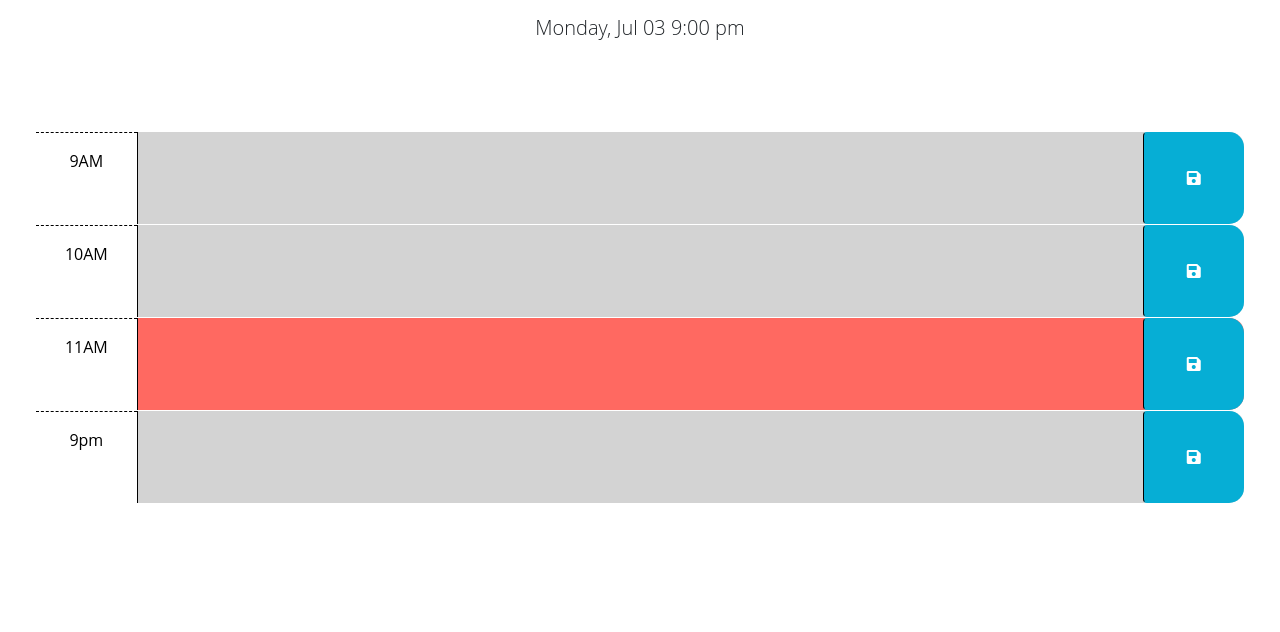
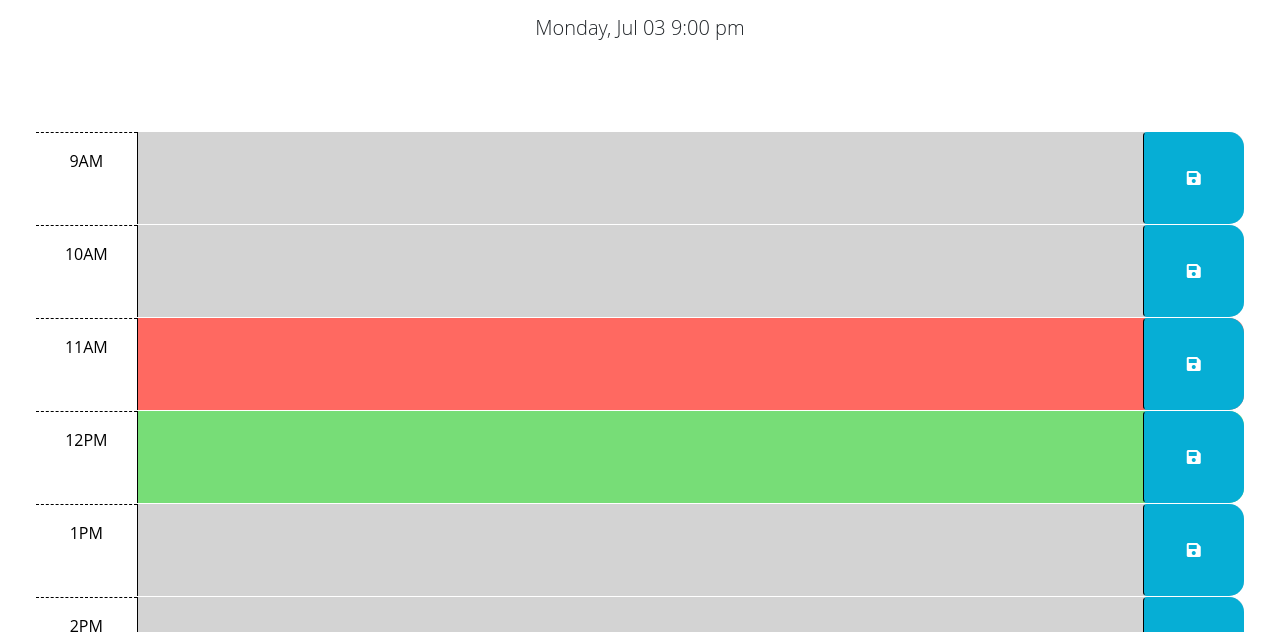
Before and after one commit to Ch40s1/Day-Planner, a plain HTML site: page index.html in a window 1280 px wide. Shown: the part 166-798 px from the top of the page. Drawn offline with nearby package versions, Linux system fonts and the light colour scheme.

Commit message:
made loop for divs, they now show 9-5 labor hours

```diff
--- a/script.js
+++ b/script.js
@@ -9,7 +9,9 @@ currentDayBox.text(currentDay.format("dddd, MMM DD h:mm a"));
 console.log(currentMeridiem);
 // .text("hi!");
 let divCounter = 0;
-
+const possibleMeridiems = ["9AM",'10AM','11AM','12PM','1PM','2PM','3PM','4PM','5PM'];
+const laborHours = ["9",'10','11','12','1','2','3','4','5'];
+let currentIndex = 0;
 $(function () {
   // TODO: Add a listener for click events on the save button. This code should
   // use the id in the containing time-block as a key to save the user input in
@@ -54,11 +56,12 @@ $(function () {
     // btn.appendChild(saveIcon);
 
     // divContainer.appendChild(rowDiv);
+    for(var i =0; i<9; i++){
 const divContainer = $(".container-fluid");
 
-const rowDiv = $("<div>").attr("id", "hour-" + currentHour).addClass("row time-block");
+const rowDiv = $("<div>").attr("id", "hour-" + laborHours[currentIndex]).addClass("row time-block");
 
-const stylingDiv = $("<div>").addClass("col-2 col-md-1 hour text-center py-3").text(currentHour + currentMeridiem);
+const stylingDiv = $("<div>").addClass("col-2 col-md-1 hour text-center py-3").text(/*currentHour +*/ possibleMeridiems[currentIndex]);
 
 const textArea = $("<textarea>").addClass("col-8 col-md-10 description").attr("rows", "3");
 
@@ -70,11 +73,8 @@ btn.append(saveIcon);
 rowDiv.append(stylingDiv, textArea, btn);
 divContainer.append(rowDiv);
 
-
-  //loop to create divs based on hours a day
-  // for(var i =0; i<12; i++){
-
-  // }
+currentIndex++;
+}
 
   //add class to first div
   //append div to class container-fluid
```
Also changed, not shown: index.html (+4 -4 lines).
